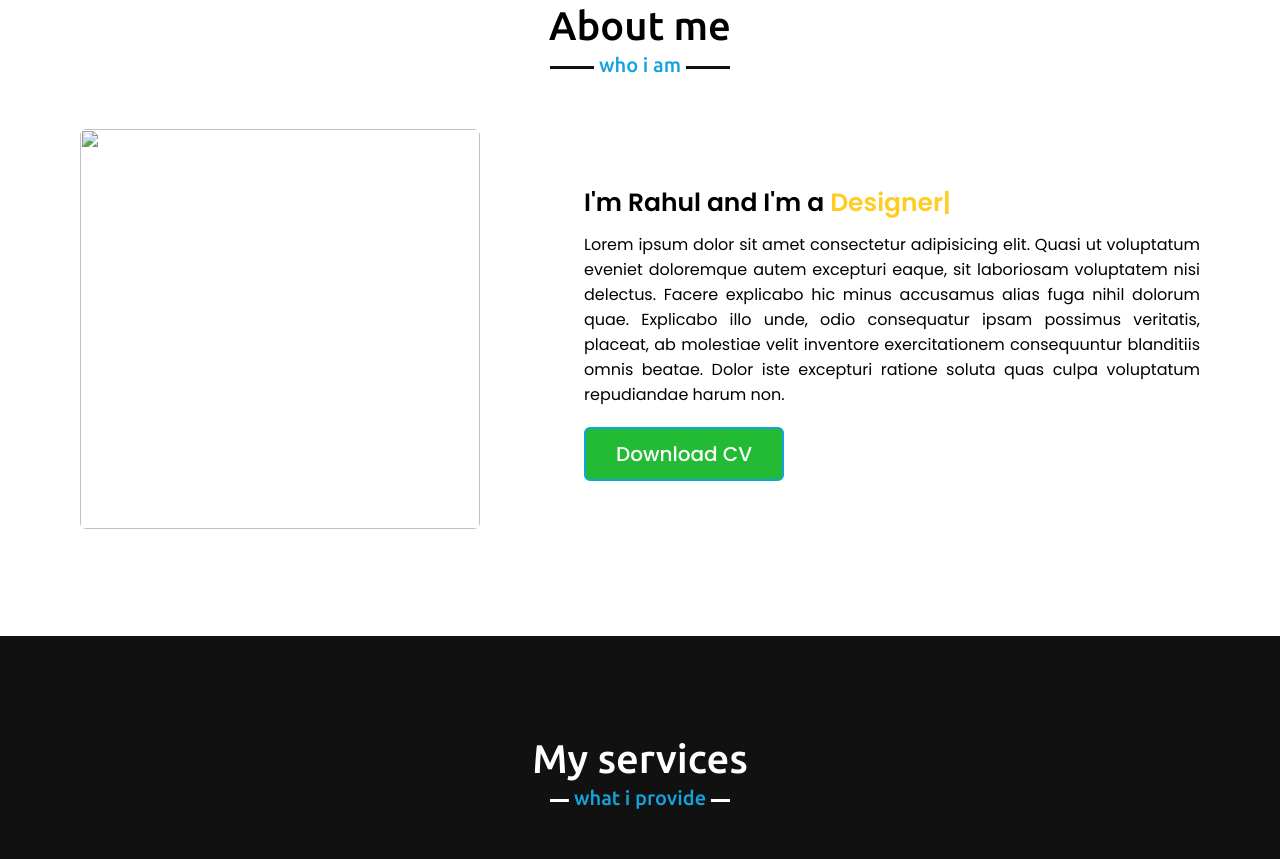
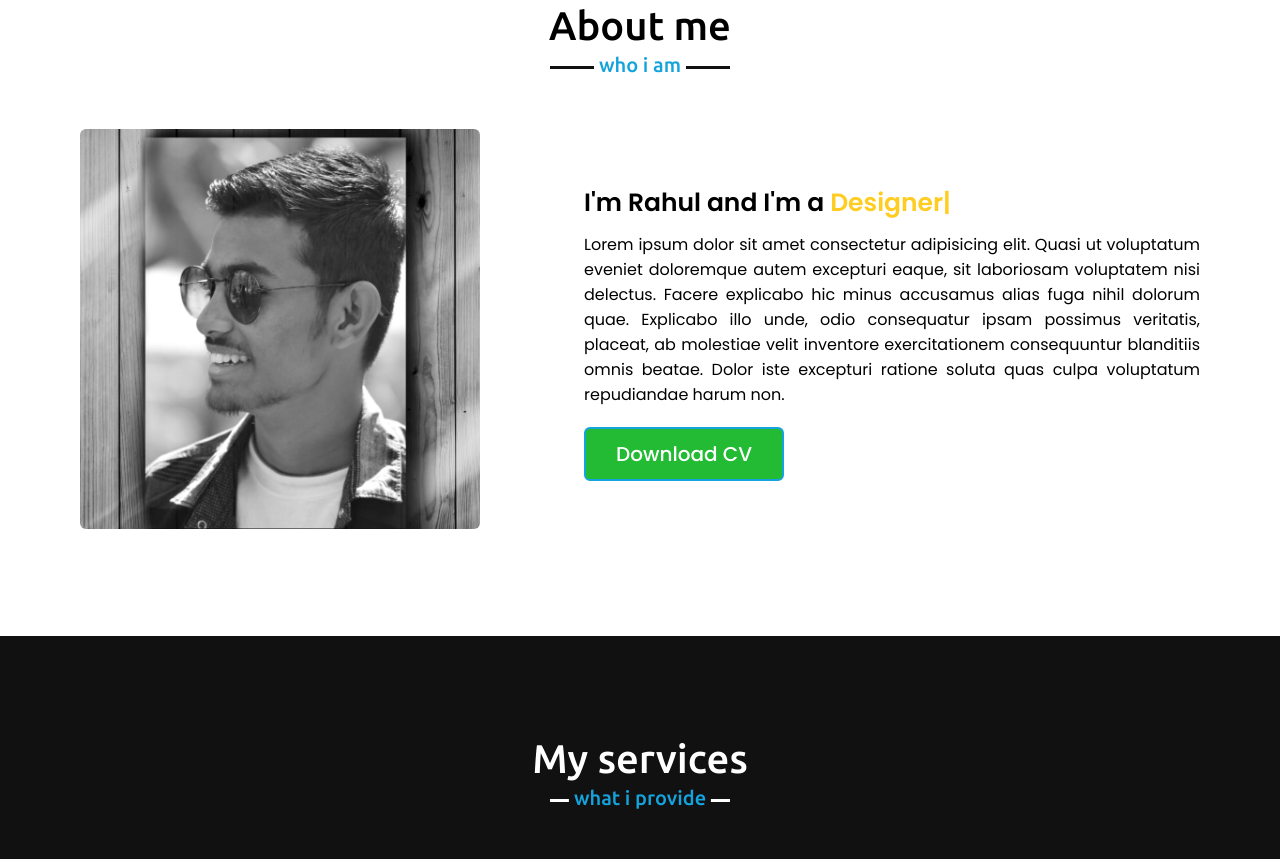
Before and after one commit to rahul-10-byte/portfolio.github.io, a plain HTML site: page index.html in a window 1280 px wide. Shown: the part 897-1756 px from the top of the page. Drawn offline with nearby package versions, Linux system fonts and the light colour scheme; files whose address does not match are found by name.

Commit message:
Update index.html

```diff
--- a/index.html
+++ b/index.html
@@ -54,7 +54,7 @@
             <h2 class="title">About me</h2>
             <div class="about-content">
                 <div class="column left">
-                    <img src="images/IMG_388.jpeg" alt="">
+                    <img src="IMG_388.jpeg" alt="">
                 </div>
                 <div class="column right">
                     <div class="text">I'm Rahul and I'm a <span class="typing-2"></span></div>
```
